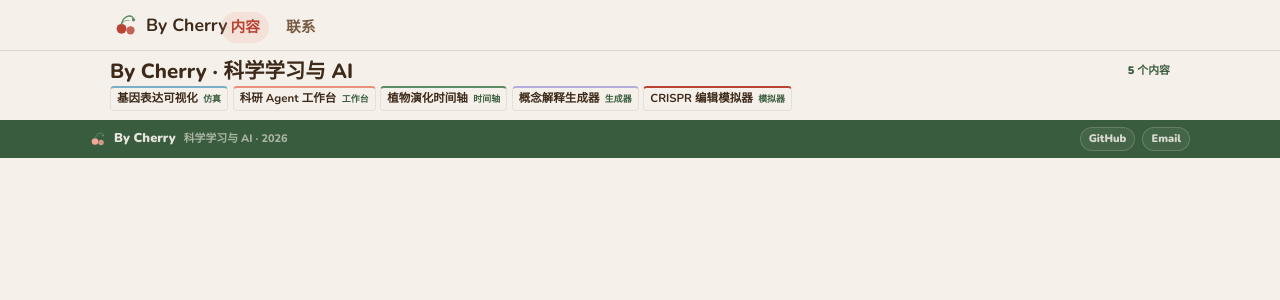
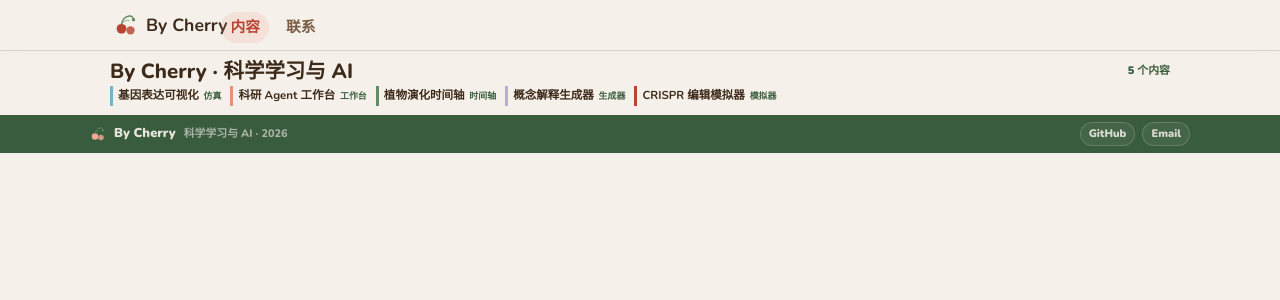
Before and after one commit to liruirui321/Bycherry, a React (Vite) app: page / in a window 1280 px wide. Shown: the top 300 px of the page. Built offline with nearby package versions, Linux system fonts and the light colour scheme.

Commit message:
Compact homepage directory links

```diff
--- a/scripts/verify-content-integrity.mjs
+++ b/scripts/verify-content-integrity.mjs
@@ -198,6 +198,8 @@ function verifyWorkCardActions() {
   expect(heroSource.includes('id="works"') && heroSource.includes('aria-label="内容目录"'), "Hero must own the #works anchor and all-module directory.");
   expect(heroSource.includes("hero-work-row") && !heroSource.includes("hero-work-open"), "Hero module entries must stay as compact clickable entries without repeated open pills.");
   expect(heroSource.includes('display: "flex"') && heroSource.includes('flexWrap: "wrap"'), "Homepage module entries must render as a short directory strip instead of a card matrix or long stacked rows.");
+  expect(heroSource.includes('border: "none"') && heroSource.includes('borderLeft: `3px solid ${work.border}`'), "Homepage module entries must read as short directory links, not framed sticky-note cards.");
+  expect(!/\.hero-work-row\s*\{[\s\S]{0,240}width:\s*100%\s*!important/.test(heroSource), "Mobile homepage entries must not become full-width long boxes.");
   expect(!appSource.includes("<Works") && !appSource.includes('import { Works }'), "Homepage should not render a second Works section below the hero.");
   expect(!worksSource.includes("export function Works") && !worksSource.includes("function WorkCard"), "Works.tsx should stay data-only so module entries are not duplicated on the homepage.");
   for (const retiredWorksEntry of ["work-recommended-start", "work-filter-button", "activeCategory", "recommendedWork"]) {
@@ -433,7 +435,7 @@ function verifyWorkJsonLdLearningOutcomes() {
   expect(heroSource.includes("aria-label={`打开${work.title}`}"), "Homepage hero work cards must use short accessible labels.");
   expect(heroSource.includes('id="works"'), "Homepage #works anchor must point to the first-screen module directory instead of a duplicate section.");
   expect(heroSource.includes('aria-label="内容目录"'), "Homepage hero must label the first-screen module directory.");
-  expect(heroSource.includes("hero-work-row") && heroSource.includes('display: "inline-flex"') && !heroSource.includes("hero-work-card"), "Homepage hero module entries must use a compact directory strip, not long repeated cards.");
+  expect(heroSource.includes("hero-work-row") && heroSource.includes('display: "inline-flex"') && heroSource.includes("max-width: calc(50vw - 1.2rem)") && !heroSource.includes("hero-work-card"), "Homepage hero module entries must use a compact directory strip, not long repeated cards.");
   expect(!heroSource.includes("minHeight: 48") && !heroSource.includes("minHeight: 76") && !heroSource.includes("minHeight: 88") && !heroSource.includes("hero-work-summary"), "Homepage hero module entries must not use fixed-height sticky-note cards.");
   expect(heroSource.includes("display: flex !important") && !heroSource.includes("grid-template-columns: repeat(2, minmax(0, 1fr)) !important") && !heroSource.includes("min-height: 46px !important"), "Homepage hero mobile module directory must stay as a short wrapping strip instead of stacked panels.");
   expect(heroSource.includes("width: calc(100vw - 2rem)"), "Homepage hero mobile module directory must stay inside the visible viewport.");
--- a/src/app/components/Hero.tsx
+++ b/src/app/components/Hero.tsx
@@ -58,7 +58,7 @@ export function Hero() {
           </span>
         </div>
 
-        <nav id="works" className="hero-work-list" aria-label="内容目录" style={{ display: "flex", alignItems: "center", gap: "0.28rem", flexWrap: "wrap", minWidth: 0, maxWidth: "100%", boxSizing: "border-box" }}>
+        <nav id="works" className="hero-work-list" aria-label="内容目录" style={{ display: "flex", alignItems: "center", gap: "0.24rem", flexWrap: "wrap", minWidth: 0, maxWidth: "100%", boxSizing: "border-box" }}>
           {works.map((work) => {
             const toolHref = getWorkToolHref(work.href);
             return (
@@ -73,16 +73,16 @@ export function Hero() {
                 onPointerDown={() => preloadRouteForHref(getWorkToolHref(work.href))}
                 style={{
                   background: "transparent",
-                  border: "1px solid rgba(94,68,42,0.1)",
-                  borderTop: `2px solid ${work.border}`,
-                  borderRadius: 4,
-                  padding: "0.22rem 0.38rem",
+                  border: "none",
+                  borderLeft: `3px solid ${work.border}`,
+                  borderRadius: 0,
+                  padding: "0.16rem 0.32rem",
                   color: "var(--cherry-warm-brown)",
                   textDecoration: "none",
                   textAlign: "left",
                   display: "inline-flex",
                   alignItems: "baseline",
-                  gap: "0.34rem",
+                  gap: "0.3rem",
                   position: "relative",
                   overflow: "hidden",
                   minWidth: 0,
@@ -118,7 +118,7 @@ export function Hero() {
 
 	          .hero-work-list {
 	            display: flex !important;
-	            gap: 0.24rem !important;
+	            gap: 0.2rem 0.28rem !important;
 	            overflow-x: visible;
 	            padding-bottom: 0;
 	            width: calc(100vw - 2rem) !important;
@@ -127,12 +127,12 @@ export function Hero() {
 	          }
 
 	          .hero-work-row {
-	            width: 100% !important;
+	            flex: 0 1 auto !important;
 	            min-width: 0 !important;
-	            max-width: 100% !important;
+	            max-width: calc(50vw - 1.2rem) !important;
 	            box-sizing: border-box;
-	            gap: 0.28rem !important;
-	            padding: 0.2rem 0.34rem !important;
+	            gap: 0.24rem !important;
+	            padding: 0.14rem 0.26rem !important;
 	          }
 
 	          .hero-work-status {
@@ -160,7 +160,7 @@ export function Hero() {
 
 	        .hero-work-row:hover,
 	        .hero-work-row:focus-visible {
-	          background: rgba(250,247,241,0.48) !important;
+		          background: rgba(250,247,241,0.42) !important;
 	        }
 
         @media (prefers-reduced-motion: reduce) {
```
